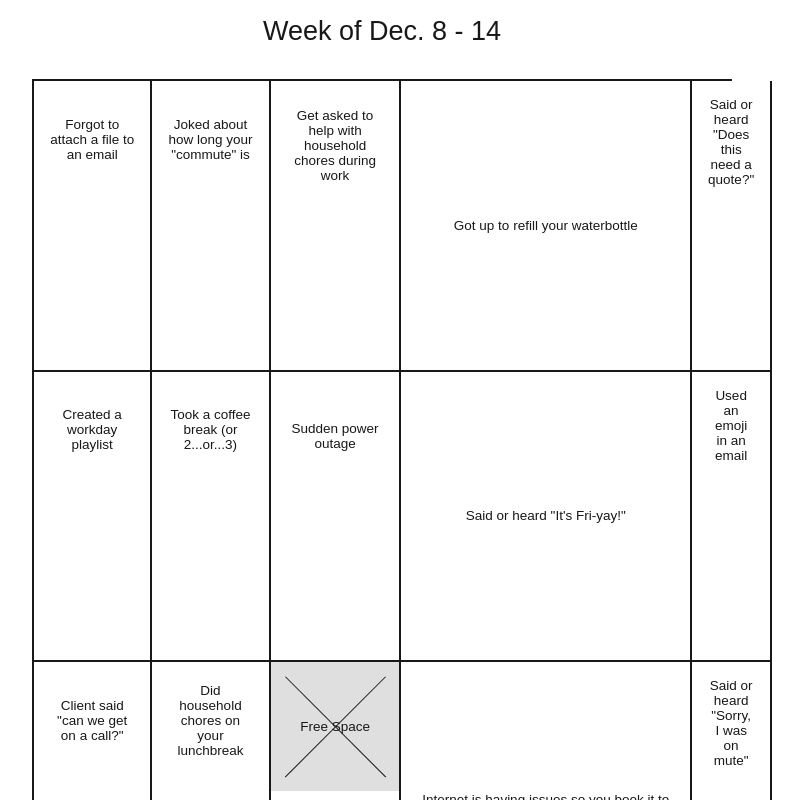
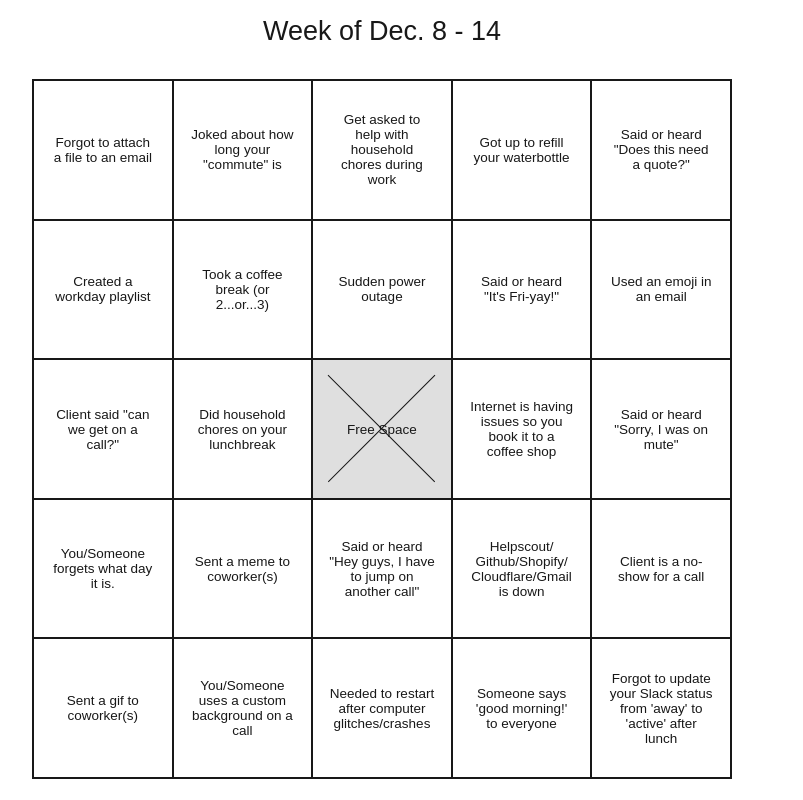
Before and after one commit to giantpaper/techybingo, a Vue app: page / in a window 1280 px wide. Shown: the top 800 px of the page, without its empty margins (258-1061 px from the left). Built offline with nearby package versions, Linux system fonts and the light colour scheme; a web font is replaced by a local one.

Commit message:
FIX: obscenely long text strings not breaking on Chrome
In the bingo squares btw

```diff
--- a/src/assets/_default.js
+++ b/src/assets/_default.js
@@ -51,6 +51,8 @@ export default function DefaultValues () {
 	items.value = items.value.slice(0, 25)
 
 	items.value.forEach(item => {
+		// Fixes obscenely-long text not breaking
+		item = item.replace(/\//g, "/<wbr>")
 		// Make sure free space is always checked
 		let newItem = { id: i++, label: item, checked: item === `Free Space` ? true : false, bingo: false, }
 		l.push(newItem)
--- a/src/components/Board.vue
+++ b/src/components/Board.vue
@@ -5,9 +5,9 @@
 			<div class="free-space checked" v-if="i===12">
 				Free Space
 			</div>
-			<label v-else :class="{ checked: item.checked, }">
-				<input type="checkbox" v-model="item.checked" @click="ifWin(list, liList, i)" v-if="disabled===false" />
-				{{ item.label }}
+			<label v-else :class="{ checked: item.checked, }" @click="ifWin(list, liList, i, 'clicked')">
+				<input type="checkbox" v-model="item.checked" v-if="disabled===false" />
+				<span v-html="item.label"></span>
 			</label>
 		</li>
 	</ul>
```
